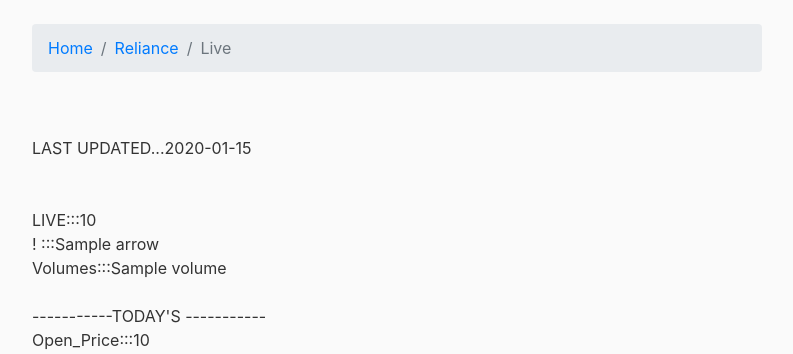
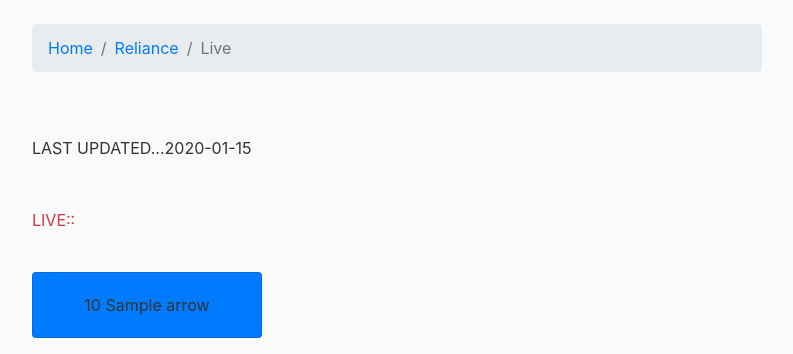
Before and after one commit to Ravichilka46/STOCKER, a Django app: template STOCKER_APP/templates/live.html in a window 1280 px wide. Shown: the part 56-410 px from the top of the page, without its empty margins (53-846 px from the left). Run offline with Django 3.2, Linux system fonts and the light colour scheme; the template is opened without the code that fills it: most values are stand-ins (such as "Sample title", 1, 10 or a date in 2020); parts of the project's set-up code (start-up, migrations or seed data) failed here and were passed over; some libraries are stand-ins or nearby versions.

Commit message:
Live Colour Commit

```diff
--- a/STOCKER_APP/templates/live.html
+++ b/STOCKER_APP/templates/live.html
@@ -14,9 +14,16 @@
     <br>
     <br>
     <br>
-    <a>LIVE:::{{live_price}}</a>
+    <p class="text-danger">LIVE::</p>
     <br>
-    <a>! :::{{arrow}}</a>
+    <div class="card-columns">
+      <div class="card bg-primary">
+        <div class="card-body text-center">
+          <p class="card-text">{{live_price}}      {{arrow}}</p>
+        </div>
+      </div>
+    </div>
+    <br>
     <br>
     <a>Volumes:::{{volume}}</a>
     <br>
```
